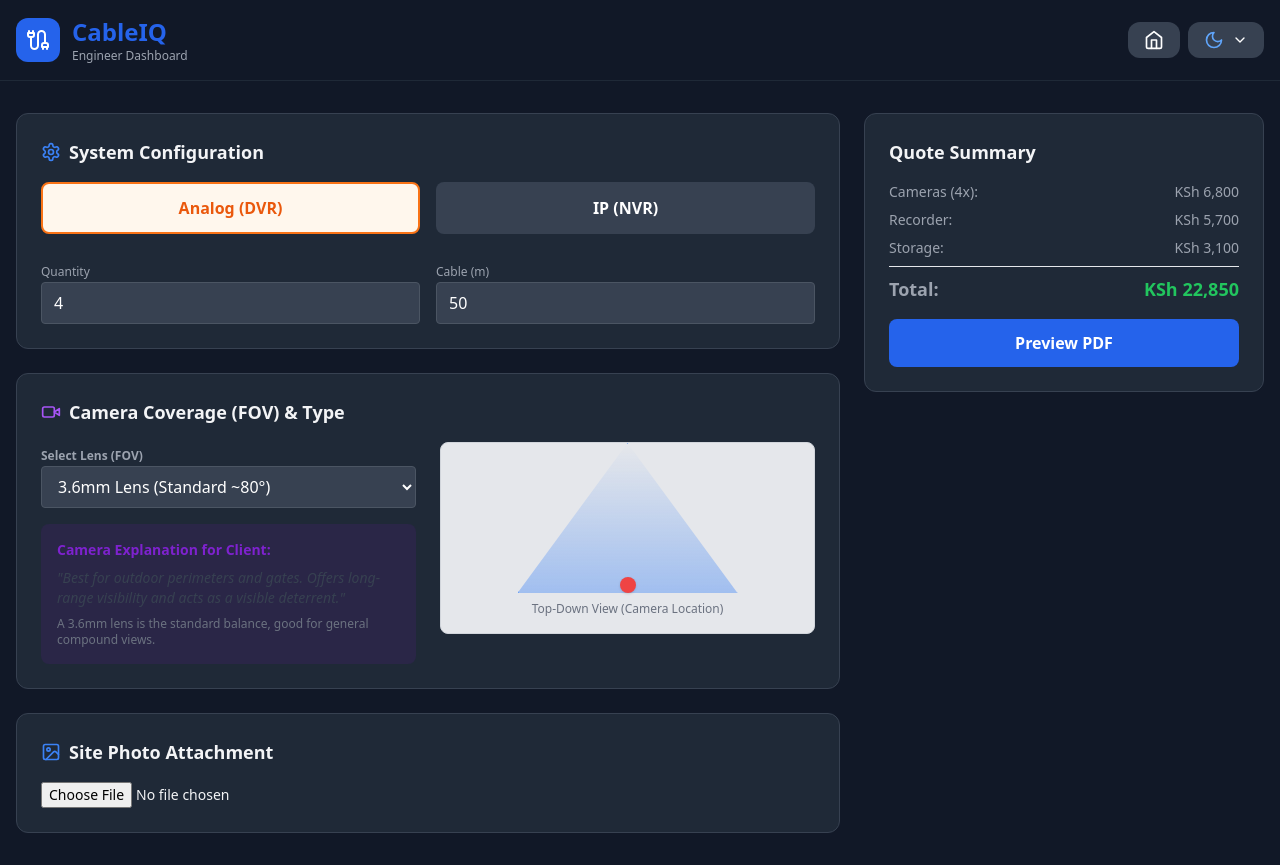
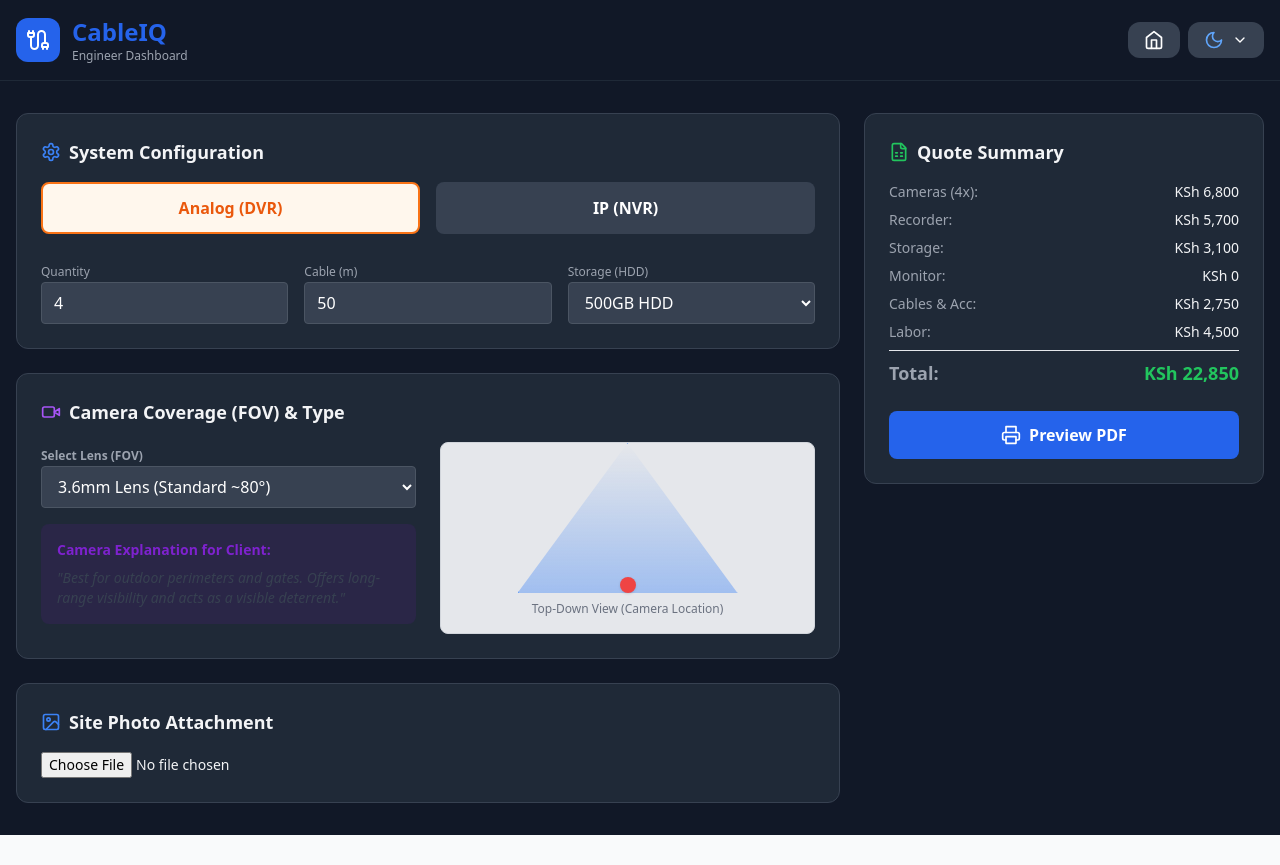
Before and after one commit to benngari/cable-planner-app, a React (Vite) app: page / in a window 1280 px wide. Both pictures are taken after a click on the element 216 px from the left and 252 px from the top of the page. After the commit the page ends 835 px from the top, so only its background shows below. Built offline with nearby package versions, Linux system fonts and the light colour scheme.

Commit message:
Fixed missing price breakdown on UI and PDF

```diff
--- a/src/App.jsx
+++ b/src/App.jsx
@@ -66,25 +66,18 @@ export default function App() {
   // CCTV State
   const [systemType, setSystemType] = useState('Analog');
   const [quantity, setQuantity] = useState(4);
-  const [selectedDvr, setSelectedDvr] = useState('hik4');
   const [selectedCamera, setSelectedCamera] = useState('analogBullet');
+  const [selectedStorage, setSelectedStorage] = useState('hdd500');
+  const [selectedMonitor, setSelectedMonitor] = useState('none');
   const [cableLength, setCableLength] = useState(50);
-  const [lensType, setLensType] = useState('3.6'); // 2.8, 3.6, 4, 6
+  const [lensType, setLensType] = useState('3.6');
   const [sitePhoto, setSitePhoto] = useState(null);
-  const [wizardStep, setWizardStep] = useState(0);
 
   // Cabling State
   const [cabDevices, setCabDevices] = useState([]);
   const [cabRoom, setCabRoom] = useState('');
-  const [cabType, setCabType] = useState('Data');
   const [cabLength, setCabLength] = useState(30);
   const [showLabels, setShowLabels] = useState(false);
-
-  // Engineer Tools State
-  const [poeCams, setPoeCams] = useState(4);
-  const [poeAps, setPoeAps] = useState(2);
-  const [voltLength, setVoltLength] = useState(50);
-  const [voltAmps, setVoltAmps] = useState(0.5);
 
   // Theme
   const isLight = theme === 'light';
@@ -99,15 +92,16 @@ export default function App() {
 
   const formatKES = (amount) => `KSh ${Math.round(amount).toLocaleString()}`;
 
-  // --- CALCULATIONS ---
-  const calculateCCTVTotal = (type = systemType) => {
-    const isIP = type === 'IP';
-    const camCost = (isIP ? CATALOG.cameras.ipBullet.price : CATALOG.cameras.analogBullet.price) * quantity;
-    const recorderCost = isIP ? CATALOG.nvrs.hik4.price : CATALOG.dvrs.hik4.price;
-    const cableCost = cableLength * (isIP ? CATALOG.accessories.cat6.price : CATALOG.accessories.rg59.price);
-    const accCost = isIP ? 0 : (CATALOG.accessories.psu.price + CATALOG.accessories.connectors.price);
-    return camCost + recorderCost + CATALOG.storage.hdd500.price + cableCost + accCost + CATALOG.labor.basic.price;
-  };
+  // --- DETAILED PRICE CALCULATIONS ---
+  const camPrice = CATALOG.cameras[selectedCamera].price * quantity;
+  const recorderPrice = systemType === 'Analog' ? CATALOG.dvrs.hik4.price : CATALOG.nvrs.hik4.price;
+  const storagePrice = CATALOG.storage[selectedStorage].price;
+  const monitorPrice = CATALOG.monitors[selectedMonitor].price;
+  const cablePrice = cableLength * (systemType === 'Analog' ? CATALOG.accessories.rg59.price : CATALOG.accessories.cat6.price);
+  const accPrice = systemType === 'Analog' ? (CATALOG.accessories.psu.price + CATALOG.accessories.connectors.price) : 0;
+  const laborPrice = CATALOG.labor.basic.price;
+
+  const totalCCTV = camPrice + recorderPrice + storagePrice + monitorPrice + cablePrice + accPrice + laborPrice;
 
   const calculateCabling = () => {
     const ports = cabDevices.length;
@@ -134,9 +128,7 @@ export default function App() {
     html2pdf().set({ margin: 0.5, filename: filename, html2canvas: { scale: 2, useCORS: true } }).from(element).save();
   };
 
-  // FOV Angle Mapping
   const fovAngles = { '2.8': 100, '3.6': 80, '4': 70, '6': 50 };
-  const currentAngle = fovAngles[lensType];
 
   return (
     <div className={`min-h-screen transition-colors duration-300 ${bgMain} ${textMain}`}>
@@ -201,16 +193,23 @@ export default function App() {
               <div className={`p-6 rounded-xl border ${bgCard}`}>
                 <h3 className="text-lg font-bold mb-4 flex items-center space-x-2"><Settings className="w-5 h-5 text-blue-500" /> <span>System Configuration</span></h3>
                 <div className="flex space-x-4 mb-6">
-                  <button onClick={() => setSystemType('Analog')} className={`flex-1 py-3 rounded-lg font-bold border-2 ${systemType === 'Analog' ? 'border-orange-500 bg-orange-50 dark:bg-orange-900/20 text-orange-600' : `border-transparent ${bgInput}`}`}>Analog (DVR)</button>
-                  <button onClick={() => setSystemType('IP')} className={`flex-1 py-3 rounded-lg font-bold border-2 ${systemType === 'IP' ? 'border-blue-500 bg-blue-50 dark:bg-blue-900/20 text-blue-600' : `border-transparent ${bgInput}`}`}>IP (NVR)</button>
+                  <button onClick={() => { setSystemType('Analog'); setSelectedCamera('analogBullet'); }} className={`flex-1 py-3 rounded-lg font-bold border-2 ${systemType === 'Analog' ? 'border-orange-500 bg-orange-50 dark:bg-orange-900/20 text-orange-600' : `border-transparent ${bgInput}`}`}>Analog (DVR)</button>
+                  <button onClick={() => { setSystemType('IP'); setSelectedCamera('ipBullet'); }} className={`flex-1 py-3 rounded-lg font-bold border-2 ${systemType === 'IP' ? 'border-blue-500 bg-blue-50 dark:bg-blue-900/20 text-blue-600' : `border-transparent ${bgInput}`}`}>IP (NVR)</button>
                 </div>
-                <div className="grid grid-cols-2 gap-4">
+                <div className="grid grid-cols-1 md:grid-cols-3 gap-4">
                   <div><label className={`text-xs mb-1 ${textMuted}`}>Quantity</label><input type="number" value={quantity} onChange={e => setQuantity(Number(e.target.value))} className={`w-full px-3 py-2 rounded border ${bgInput}`} /></div>
                   <div><label className={`text-xs mb-1 ${textMuted}`}>Cable (m)</label><input type="number" value={cableLength} onChange={e => setCableLength(Number(e.target.value))} className={`w-full px-3 py-2 rounded border ${bgInput}`} /></div>
+                  <div>
+                    <label className={`text-xs mb-1 ${textMuted}`}>Storage (HDD)</label>
+                    <select value={selectedStorage} onChange={e => setSelectedStorage(e.target.value)} className={`w-full px-3 py-2 rounded border ${bgInput}`}>
+                      <option value="hdd500">500GB HDD</option>
+                      <option value="hdd1tb">1TB HDD</option>
+                    </select>
+                  </div>
                 </div>
               </div>
 
-              {/* NEW: FOV & Camera Type Simulator */}
+              {/* FOV & Camera Type Simulator */}
               <div className={`p-6 rounded-xl border ${bgCard}`}>
                 <h3 className="text-lg font-bold mb-4 flex items-center space-x-2"><Video className="w-5 h-5 text-purple-500" /> <span>Camera Coverage (FOV) & Type</span></h3>
 
@@ -226,13 +225,7 @@ export default function App() {
 
                     <div className={`p-4 rounded-lg text-sm ${isLight ? 'bg-purple-50' : 'bg-purple-900/20'}`}>
                       <p className="font-bold text-purple-700 dark:text-purple-400 mb-2">Camera Explanation for Client:</p>
-                      <p className="italic text-gray-700 dark:text-gray-300">"{CATALOG.cameras[systemType === 'Analog' ? 'analogBullet' : 'ipBullet'].desc}"</p>
-                      <p className="mt-2 text-xs text-gray-500">
-                        {lensType === '2.8' && "A 2.8mm lens gives a very wide view, perfect for seeing a whole room or a wide shop counter."}
-                        {lensType === '3.6' && "A 3.6mm lens is the standard balance, good for general compound views."}
-                        {lensType === '4' && "A 4.0mm lens zooms in slightly, good for seeing faces clearly at a gate."}
-                        {lensType === '6' && "A 6.0mm lens is a telephoto. Great for looking down a long, narrow driveway or corridor."}
-                      </p>
+                      <p className="italic text-gray-700 dark:text-gray-300">"{CATALOG.cameras[selectedCamera].desc}"</p>
                     </div>
                   </div>
 
@@ -240,8 +233,6 @@ export default function App() {
                   <div className="relative h-48 bg-gray-200 dark:bg-gray-900 rounded-lg overflow-hidden border border-gray-300 dark:border-gray-700 flex items-center justify-center">
                     <div className="absolute bottom-4 text-xs text-gray-500 z-10">Top-Down View (Camera Location)</div>
                     <div className="absolute bottom-10 left-1/2 transform -translate-x-1/2 w-4 h-4 bg-red-500 rounded-full shadow z-10" />
-
-                    {/* The FOV Triangle */}
                     <div
                       className="absolute bottom-10 left-1/2 origin-bottom bg-gradient-to-t from-blue-500/40 to-transparent border-t border-l border-r border-blue-500/50"
                       style={{
@@ -264,16 +255,26 @@ export default function App() {
 
             </div>
 
-            {/* Summary Sidebar */}
-            <div className={`p-6 rounded-xl border ${bgCard} h-fit`}>
-              <h3 className="text-lg font-bold mb-4">Quote Summary</h3>
+            {/* ================= FULLY DETAILED SUMMARY SIDEBAR ================= */}
+            <div className={`p-6 rounded-xl border h-fit sticky top-24 ${bgCard}`}>
+              <h3 className="text-lg font-bold mb-4 flex items-center space-x-2"><FileSpreadsheet className="w-5 h-5 text-green-500" /> <span>Quote Summary</span></h3>
+
               <div className={`space-y-2 text-sm ${textMuted}`}>
-                <div className="flex justify-between"><span>Cameras ({quantity}x):</span> <span>{formatKES((systemType === 'IP' ? CATALOG.cameras.ipBullet.price : CATALOG.cameras.analogBullet.price) * quantity)}</span></div>
-                <div className="flex justify-between"><span>Recorder:</span> <span>{formatKES(systemType === 'IP' ? CATALOG.nvrs.hik4.price : CATALOG.dvrs.hik4.price)}</span></div>
-                <div className="flex justify-between"><span>Storage:</span> <span>{formatKES(CATALOG.storage.hdd500.price)}</span></div>
-                <div className="flex justify-between font-bold text-lg border-t pt-2 mt-2"><span>Total:</span> <span className="text-green-500">{formatKES(calculateCCTVTotal())}</span></div>
+                <div className="flex justify-between"><span>Cameras ({quantity}x):</span> <span className={textMain}>{formatKES(camPrice)}</span></div>
+                <div className="flex justify-between"><span>Recorder:</span> <span className={textMain}>{formatKES(recorderPrice)}</span></div>
+                <div className="flex justify-between"><span>Storage:</span> <span className={textMain}>{formatKES(storagePrice)}</span></div>
+                <div className="flex justify-between"><span>Monitor:</span> <span className={textMain}>{formatKES(monitorPrice)}</span></div>
+                <div className="flex justify-between"><span>Cables & Acc:</span> <span className={textMain}>{formatKES(cablePrice + accPrice)}</span></div>
+                <div className="flex justify-between"><span>Labor:</span> <span className={textMain}>{formatKES(laborPrice)}</span></div>
+
+                <div className="border-t border-gray-200 dark:border-gray-700 my-2 pt-2 flex justify-between font-bold text-lg">
+                  <span>Total:</span>
+                  <span className="text-green-500">{formatKES(totalCCTV)}</span>
+                </div>
               </div>
-              <button onClick={() => setCurrentView('report')} className="w-full mt-4 py-3 bg-blue-600 text-white font-bold rounded-lg">Preview PDF</button>
+              <button onClick={() => setCurrentView('report')} className="w-full mt-6 py-3 bg-blue-600 hover:bg-blue-700 text-white font-bold rounded-lg transition-colors flex items-center justify-center space-x-2">
+                <Printer className="w-5 h-5" /> <span>Preview PDF</span>
+              </button>
             </div>
           </div>
         )}
@@ -285,14 +286,14 @@ export default function App() {
               <h3 className="text-lg font-bold mb-4">Add Data Drop</h3>
               <input type="text" placeholder="Room (e.g., Desk 1)" value={cabRoom} onChange={e => setCabRoom(e.target.value)} className={`w-full px-3 py-2 mb-2 rounded border ${bgInput}`} />
               <input type="number" placeholder="Length (m)" value={cabLength} onChange={e => setCabLength(Number(e.target.value))} className={`w-full px-3 py-2 mb-2 rounded border ${bgInput}`} />
-              <button onClick={() => setCabDevices([...cabDevices, { id: Date.now(), room: cabRoom, length: cabLength, type: cabType }])} className="w-full py-2 bg-blue-600 text-white rounded font-bold">Add Drop</button>
+              <button onClick={() => setCabDevices([...cabDevices, { id: Date.now(), room: cabRoom, length: cabLength }])} className="w-full py-2 bg-blue-600 text-white rounded font-bold">Add Drop</button>
             </div>
 
             <div className={`p-6 rounded-xl border lg:col-span-2 ${bgCard}`}>
               <div className="flex justify-between items-center mb-4">
                 <h3 className="text-lg font-bold">Bill of Materials</h3>
                 <button onClick={() => setShowLabels(true)} className="px-3 py-1 bg-green-600 text-white rounded text-sm font-bold flex items-center space-x-1">
-                  <Tag className="w-4 h-4" /> <span>Print Cable Labels</span>
+                  <Tag className="w-4 h-4" /> <span>Print Labels</span>
                 </button>
               </div>
               <div className="space-y-1 text-sm">
@@ -300,34 +301,6 @@ export default function App() {
                 <div className="flex justify-between"><span>Cable Required:</span> <span>{Math.round(cabTotals.lengthWithWaste)}m</span></div>
                 <div className="flex justify-between"><span>Cat6 Boxes (305m):</span> <span>{cabTotals.boxes}</span></div>
                 <div className="flex justify-between font-bold text-lg border-t pt-2 mt-2"><span>Total Cost:</span> <span className="text-green-500">{formatKES(cabTotals.cost)}</span></div>
-              </div>
-            </div>
-          </div>
-        )}
-
-        {/* ================= ENGINEER TOOLS ================= */}
-        {currentView === 'tools' && (
-          <div className="grid grid-cols-1 md:grid-cols-2 gap-6">
-            <div className={`p-6 rounded-xl border ${bgCard}`}>
-              <h3 className="text-lg font-bold mb-4 flex items-center space-x-2"><Zap className="w-5 h-5 text-yellow-500" /> <span>PoE Calculator</span></h3>
-              <div className="grid grid-cols-2 gap-4 mb-4">
-                <div><label className="text-xs">IP Cams (15W)</label><input type="number" value={poeCams} onChange={e => setPoeCams(e.target.value)} className={`w-full p-2 rounded ${bgInput}`} /></div>
-                <div><label className="text-xs">APs (20W)</label><input type="number" value={poeAps} onChange={e => setPoeAps(e.target.value)} className={`w-full p-2 rounded ${bgInput}`} /></div>
-              </div>
-              <div className={`p-4 rounded text-center ${isLight ? 'bg-yellow-50' : 'bg-yellow-900/20'}`}>
-                <p className="text-2xl font-bold text-yellow-600">{(poeCams*15) + (poeAps*20)} Watts</p>
-              </div>
-            </div>
-
-            <div className={`p-6 rounded-xl border ${bgCard}`}>
-              <h3 className="text-lg font-bold mb-4 flex items-center space-x-2"><Activity className="w-5 h-5 text-orange-500" /> <span>Voltage Drop Calculator</span></h3>
-              <div className="grid grid-cols-2 gap-4 mb-4">
-                <div><label className="text-xs">Length (m)</label><input type="number" value={voltLength} onChange={e => setVoltLength(e.target.value)} className={`w-full p-2 rounded ${bgInput}`} /></div>
-                <div><label className="text-xs">Load (Amps)</label><input type="number" step="0.1" value={voltAmps} onChange={e => setVoltAmps(e.target.value)} className={`w-full p-2 rounded ${bgInput}`} /></div>
-              </div>
-              <div className={`p-4 rounded text-center ${isLight ? 'bg-orange-50' : 'bg-orange-900/20'}`}>
-                <p className="text-2xl font-bold text-orange-600">{(12 - (voltLength * voltAmps * 0.0164)).toFixed(2)}V</p>
-                {(12 - (voltLength * voltAmps * 0.0164)) < 10.5 && <p className="text-red-500 text-xs mt-2 font-bold">Warning: Below 10.5V!</p>}
               </div>
             </div>
           </div>
@@ -355,13 +328,26 @@ export default function App() {
                   </div>
                 )}
 
-                <h3 style={{ color: '#1e3a8a', fontSize: '18px', marginTop: '30px', borderBottom: '2px solid #eee', paddingBottom: '5px' }}>Camera Selection</h3>
-                <p style={{ fontSize: '14px', marginTop: '10px' }}><strong>{quantity}x {CATALOG.cameras[systemType === 'Analog' ? 'analogBullet' : 'ipBullet'].name}</strong> ({lensType}mm Lens)</p>
-                <p style={{ fontSize: '12px', color: '#555', fontStyle: 'italic', marginTop: '5px' }}>"{CATALOG.cameras[systemType === 'Analog' ? 'analogBullet' : 'ipBullet'].desc}"</p>
+                <h3 style={{ color: '#1e3a8a', fontSize: '18px', marginTop: '30px', borderBottom: '2px solid #eee', paddingBottom: '5px' }}>System Details</h3>
+                <p style={{ fontSize: '14px', marginTop: '10px' }}><strong>{quantity}x {CATALOG.cameras[selectedCamera].name}</strong> ({lensType}mm Lens)</p>
+                <p style={{ fontSize: '12px', color: '#555', fontStyle: 'italic', marginBottom: '20px' }}>"{CATALOG.cameras[selectedCamera].desc}"</p>
+
+                {/* FULL PRICE BREAKDOWN TABLE FOR PDF */}
+                <h3 style={{ color: '#1e3a8a', fontSize: '18px', marginTop: '30px', borderBottom: '2px solid #eee', paddingBottom: '5px' }}>Price Breakdown</h3>
+                <table style={{ width: '100%', borderCollapse: 'collapse', marginTop: '10px', fontSize: '14px' }}>
+                  <tbody>
+                    <tr style={{ borderBottom: '1px solid #eee' }}><td style={{ padding: '8px 0' }}>Cameras ({quantity}x)</td><td style={{ textAlign: 'right', padding: '8px 0' }}>{formatKES(camPrice)}</td></tr>
+                    <tr style={{ borderBottom: '1px solid #eee' }}><td style={{ padding: '8px 0' }}>Recorder ({systemType === 'Analog' ? 'DVR' : 'NVR'})</td><td style={{ textAlign: 'right', padding: '8px 0' }}>{formatKES(recorderPrice)}</td></tr>
+                    <tr style={{ borderBottom: '1px solid #eee' }}><td style={{ padding: '8px 0' }}>Storage HDD</td><td style={{ textAlign: 'right', padding: '8px 0' }}>{formatKES(storagePrice)}</td></tr>
+                    {monitorPrice > 0 && <tr style={{ borderBottom: '1px solid #eee' }}><td style={{ padding: '8px 0' }}>Monitor</td><td style={{ textAlign: 'right', padding: '8px 0' }}>{formatKES(monitorPrice)}</td></tr>}
+                    <tr style={{ borderBottom: '1px solid #eee' }}><td style={{ padding: '8px 0' }}>Cable ({cableLength}m) & Accessories</td><td style={{ textAlign: 'right', padding: '8px 0' }}>{formatKES(cablePrice + accPrice)}</td></tr>
+                    <tr style={{ borderBottom: '1px solid #eee' }}><td style={{ padding: '8px 0' }}>Installation Labor</td><td style={{ textAlign: 'right', padding: '8px 0' }}>{formatKES(laborPrice)}</td></tr>
+                  </tbody>
+                </table>
 
                 <div style={{ marginTop: '30px', backgroundColor: '#f8fafc', padding: '20px', borderRadius: '8px', textAlign: 'right' }}>
                   <p style={{ margin: 0, fontSize: '14px', color: '#555' }}>TOTAL ESTIMATED COST</p>
-                  <p style={{ margin: '5px 0 0 0', fontSize: '28px', fontWeight: 'bold', color: '#16a34a' }}>{formatKES(calculateCCTVTotal())}</p>
+                  <p style={{ margin: '5px 0 0 0', fontSize: '28px', fontWeight: 'bold', color: '#16a34a' }}>{formatKES(totalCCTV)}</p>
                 </div>
 
               </div>
```
